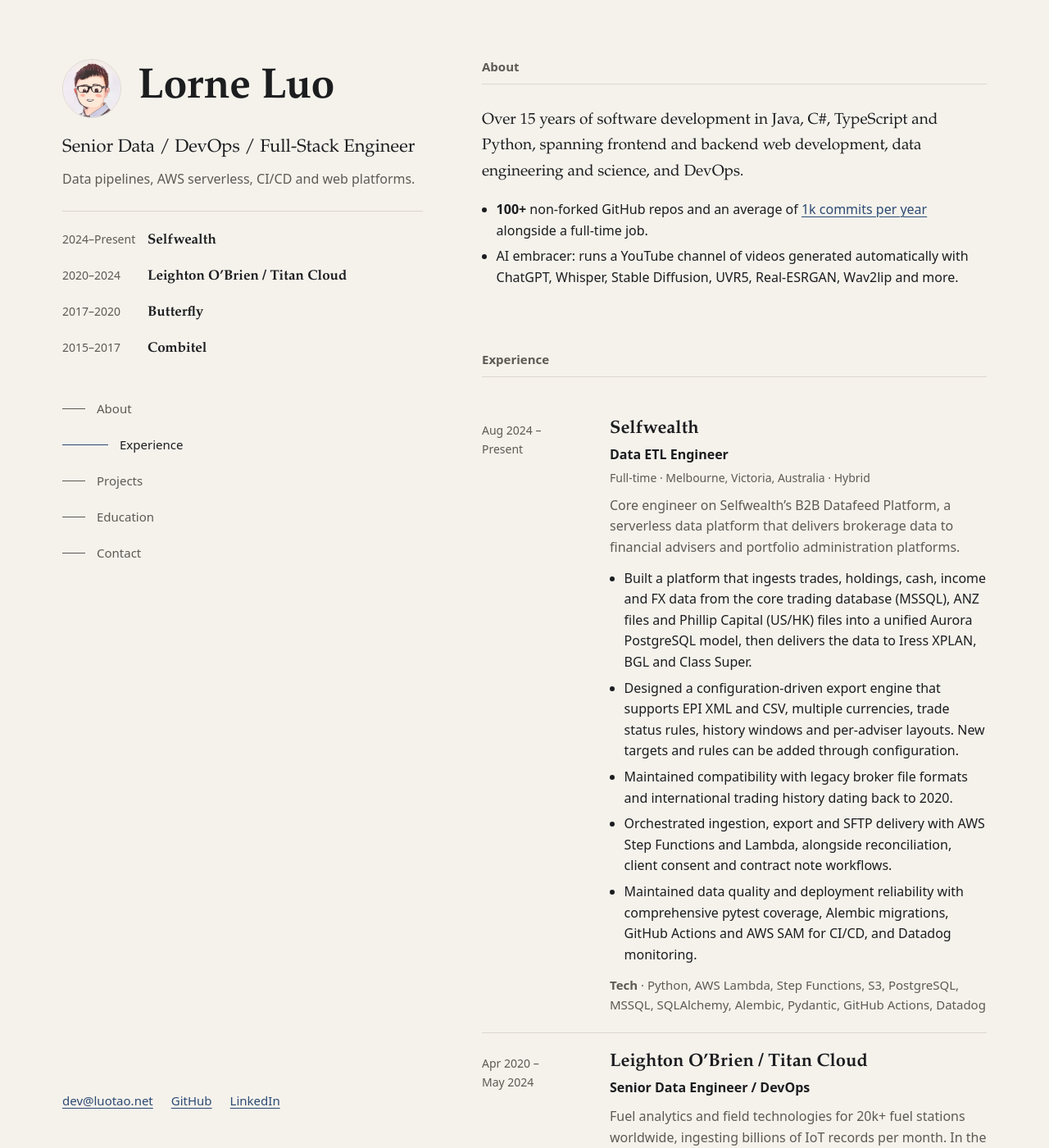
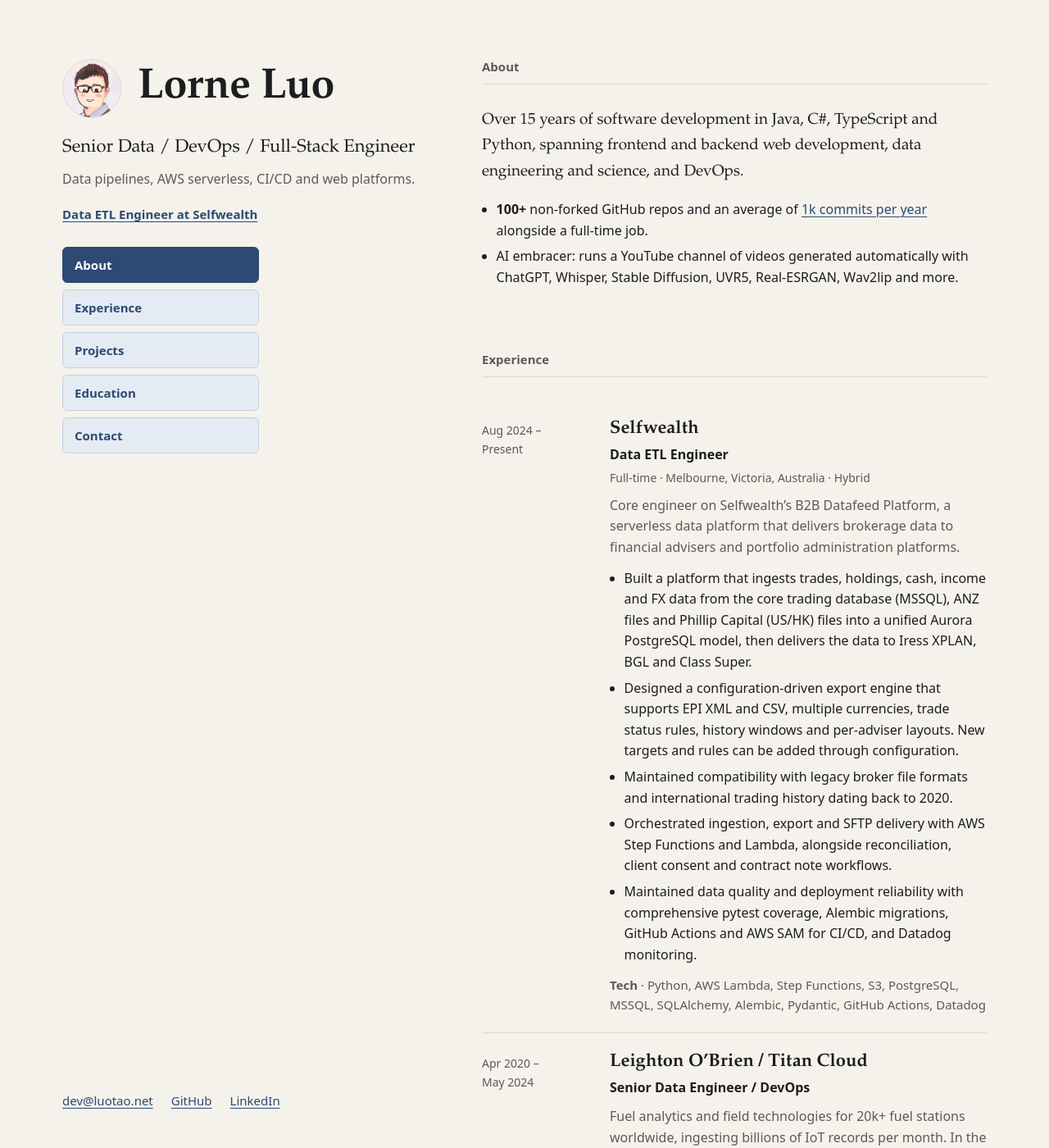
Before and after one commit to lorne-luo/lorne-luo.github.io, a Jekyll site: the page demo/editorial.html, which Jekyll copies as it is, in a window 1280 px wide and 1400 px high. Shown: the whole window at 82% size. Built offline with Jekyll 4.4.1, drawn with Linux system fonts in a browser that asks for light colours.

Commit message:
Refine Editorial CV header and navigation

```diff
--- a/demo/editorial.html
+++ b/demo/editorial.html
@@ -9,6 +9,7 @@
 <style>
 :root{
   --paper:#F5F2EC; --ink:#1C1D1F; --muted:#5D5A55; --rule:#DDD7CC; --accent:#2C4A73;
+  --nav-bg:#E5EBF2; --nav-hover:#D6E2EF; --nav-border:#C2D0E0;
   --serif:"Iowan Old Style","Palatino Linotype",Palatino,"P052","Book Antiqua",Georgia,serif;
   --sans:system-ui,-apple-system,"Segoe UI",Roboto,"Helvetica Neue","Liberation Sans",Arial,sans-serif;
 }
@@ -28,17 +29,18 @@ a:focus-visible{outline:2px solid var(--accent);outline-offset:3px;border-radius
 h1{font:600 52px/1.05 var(--serif);letter-spacing:-.01em;margin:0}
 .role{font:400 22px/1.35 var(--serif);margin:22px 0 10px;color:var(--ink)}
 .lede{color:var(--muted);max-width:30em;margin:0}
-.glance{list-style:none;margin:26px 0 0;padding:14px 0 0;border-top:1px solid var(--rule)}
-.glance li{display:grid;grid-template-columns:92px 1fr;gap:12px;align-items:baseline}
-.glance span{font-size:14px;color:var(--muted);font-variant-numeric:tabular-nums}
-.glance a{display:inline-flex;align-items:center;min-height:44px;color:var(--ink);font:600 17px/1.3 var(--serif);text-decoration:none}
-.glance a:hover{color:var(--accent);text-decoration:underline}
+.current-role{margin:8px 0 0;font-size:15px}
+.current-role a{display:inline-flex;align-items:center;min-height:44px;text-decoration-thickness:1px;font-weight:600}
+.current-role a:hover{text-decoration-thickness:2px}
 .entry{scroll-margin-top:24px}
-.toc{margin:28px 0 0;padding:0;list-style:none}
-.toc a{display:flex;align-items:center;gap:14px;padding:0;min-height:44px;color:var(--muted);text-decoration:none;font-size:15px}
-.toc a::before{content:"";width:28px;height:1px;background:currentColor;transition:width .2s}
-.toc a:hover,.toc a.on{color:var(--ink)}
-.toc a.on::before{width:56px;background:var(--accent)}
+.toc{display:grid;gap:8px;max-width:15rem;margin:18px 0 0;padding:0;list-style:none}
+.toc a{
+  display:flex;align-items:center;min-height:44px;padding:0 14px;
+  border:1px solid var(--nav-border);border-radius:6px;background:var(--nav-bg);
+  color:var(--accent);font-size:15px;font-weight:600;text-decoration:none;
+}
+.toc a:hover{background:var(--nav-hover);border-color:var(--accent)}
+.toc a[aria-current="location"]{background:var(--accent);border-color:var(--accent);color:#fff}
 .contact-mini{margin-top:auto;display:flex;flex-wrap:wrap;gap:6px 22px;font-size:15px}
 .contact-mini a{display:inline-flex;align-items:center;min-height:44px}
 
@@ -91,16 +93,14 @@ footer{grid-column:1/-1;border-top:1px solid var(--rule);padding:22px 0 40px;fon
 
 @media (min-width:961px) and (max-height:840px){
   .rail{margin-inline:-5px;padding:24px 5px 16px;overflow-y:auto}
-  .toc{margin-top:16px}
 }
 @media (max-width:960px){
   .wrap{grid-template-columns:1fr;gap:0;padding:0 22px}
   .rail{position:static;height:auto;padding:40px 0 8px}
   h1{font-size:40px}
   .role{font-size:20px}
-  .toc{display:flex;flex-wrap:wrap;gap:0 13px;margin-top:20px}
-  .toc a{font-size:14.5px}
-  .toc a::before{display:none}
+  .toc{display:flex;flex-wrap:wrap;max-width:none;margin-top:12px}
+  .toc a{padding-inline:12px;font-size:14px}
   .contact-mini{margin-top:12px}
   main{padding-top:24px}
   section{padding-bottom:52px}
@@ -108,6 +108,9 @@ footer{grid-column:1/-1;border-top:1px solid var(--rule);padding:22px 0 40px;fon
   .entry,.proj,.feature{grid-template-columns:1fr;gap:4px}
   .when,.proj .kind{padding-top:0}
   .contact-big p{font-size:22px}
+}
+@media (prefers-reduced-motion:reduce){
+  html{scroll-behavior:auto}
 }
 </style>
 </head>
@@ -121,13 +124,8 @@ footer{grid-column:1/-1;border-top:1px solid var(--rule);padding:22px 0 40px;fon
     </div>
     <p class="role">Senior Data / DevOps / Full-Stack Engineer</p>
     <p class="lede">Data pipelines, AWS serverless, CI/CD and web platforms.</p>
-    <ol class="glance" aria-label="Career at a glance">
-      <li><span>2024–Present</span><a href="#selfwealth">Selfwealth</a></li>
-      <li><span>2020–2024</span><a href="#lob">Leighton O’Brien / Titan Cloud</a></li>
-      <li><span>2017–2020</span><a href="#butterfly">Butterfly</a></li>
-      <li><span>2015–2017</span><a href="#combitel">Combitel</a></li>
-    </ol>
-    <nav aria-label="Sections">
+    <p class="current-role"><a href="#selfwealth">Data ETL Engineer at Selfwealth</a></p>
+    <nav aria-label="CV sections">
       <ul class="toc">
         <li><a href="#about">About</a></li>
         <li><a href="#experience">Experience</a></li>
@@ -403,21 +401,37 @@ footer{grid-column:1/-1;border-top:1px solid var(--rule);padding:22px 0 40px;fon
 </div>
 <script>
 (function(){
-  // Highlight the nav item of the section that crosses 35% of the viewport height.
   var links=[].slice.call(document.querySelectorAll('.toc a'));
   var secs=links.map(function(a){return document.getElementById(a.getAttribute('href').slice(1));});
+  var fragment=location.hash;
+  var wasAtBottom=false;
   var ticking=false;
   function update(){
     ticking=false;
-    var line=innerHeight*0.35, cur=-1;
+    var line=Math.min(120,innerHeight*0.25), cur=0;
     secs.forEach(function(s,i){if(s&&s.getBoundingClientRect().top<=line)cur=i;});
+
+    var atBottom=Math.ceil(scrollY+innerHeight)>=document.documentElement.scrollHeight-1;
+    if(wasAtBottom&&!atBottom)fragment='';
+    wasAtBottom=atBottom;
+    if(atBottom){
+      // On tall screens, the last two anchors can land at the same scroll position.
+      var requested=links.findIndex(function(a){return a.hash===fragment;});
+      var target=secs[requested];
+      var clamped=target&&target.getBoundingClientRect().top>=parseFloat(getComputedStyle(target).scrollMarginTop);
+      cur=clamped ? requested : links.length-1;
+    }
+
     links.forEach(function(a,i){
-      var on=i===cur; a.classList.toggle('on',on);
-      if(on)a.setAttribute('aria-current','true');else a.removeAttribute('aria-current');
+      if(i===cur)a.setAttribute('aria-current','location');else a.removeAttribute('aria-current');
     });
   }
-  addEventListener('scroll',function(){if(!ticking){ticking=true;requestAnimationFrame(update);}},{passive:true});
-  addEventListener('resize',update);
+  function scheduleUpdate(){
+    if(!ticking){ticking=true;requestAnimationFrame(update);}
+  }
+  addEventListener('scroll',scheduleUpdate,{passive:true});
+  addEventListener('resize',scheduleUpdate);
+  addEventListener('hashchange',function(){fragment=location.hash;scheduleUpdate();});
   update();
 })();
 </script>
```
